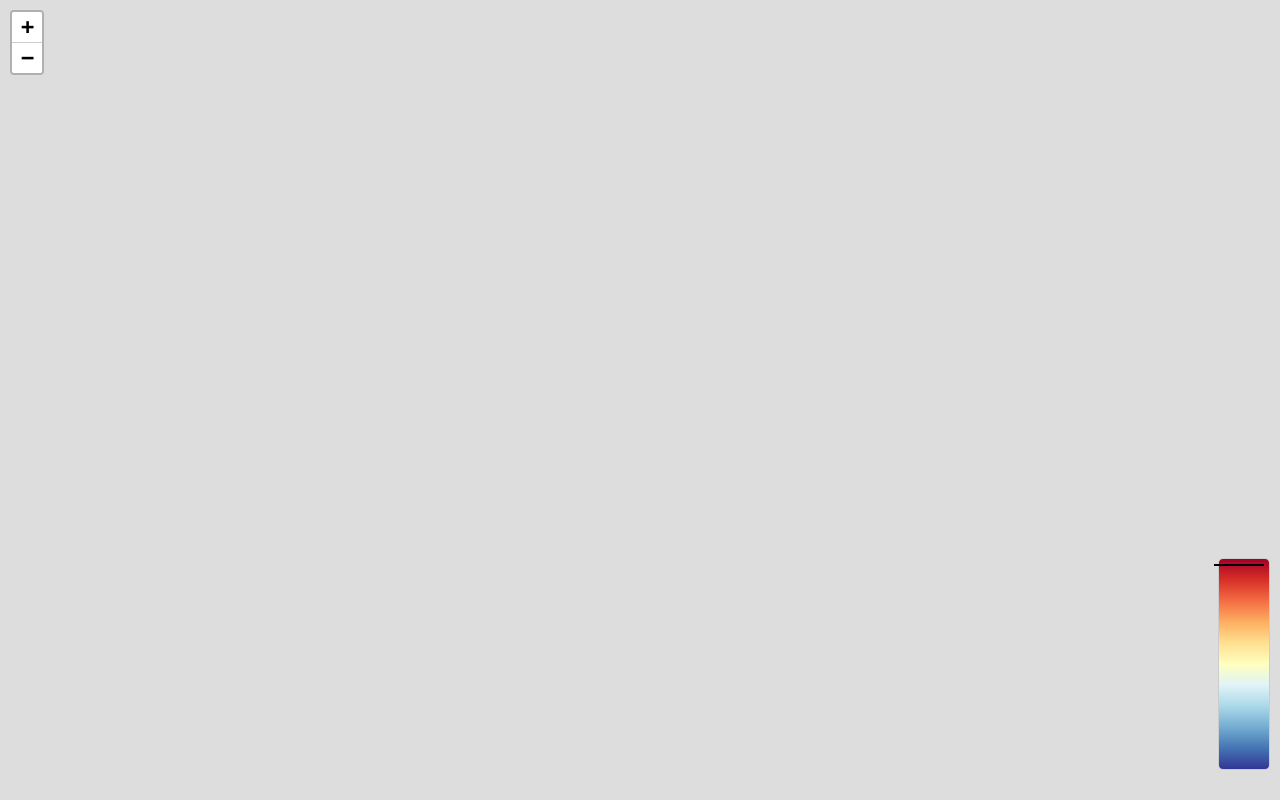
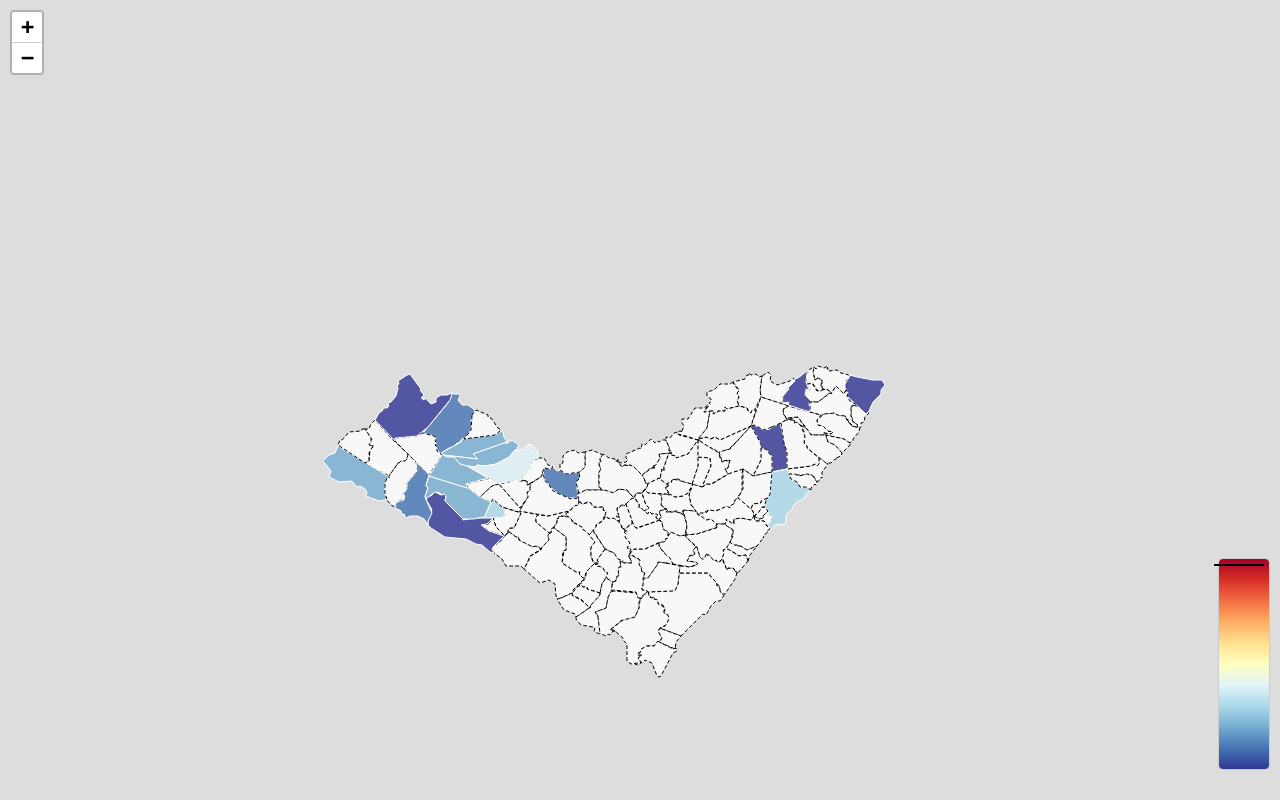
Before and after one commit to SunTzuBR/mapaa, a plain HTML site: page index.html in a window 1280 px wide. Drawn offline with nearby package versions, Linux system fonts and the light colour scheme.

Commit message:
Update index.html

```diff
--- a/index.html
+++ b/index.html
@@ -145,8 +145,8 @@ var map = L.map('map', {
   zoom: 8,
   layers: [],  // Remover a camada base
   maxBounds: [
-    [-20, -70], // Coordenadas do sudoeste de Alagoas
-    [-20, -80]  // Coordenadas do nordeste de Alagoas
+    [-10, -38], // Coordenadas do sudoeste de Alagoas
+    [-8, -35]  // Coordenadas do nordeste de Alagoas
   ],
   maxBoundsViscosity: 1.0
 });
```
